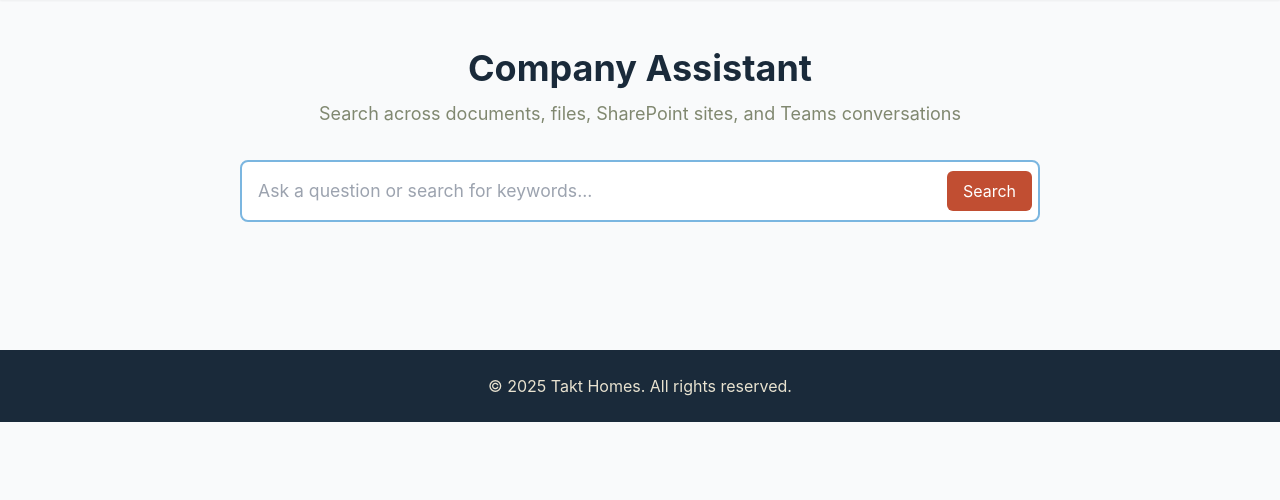
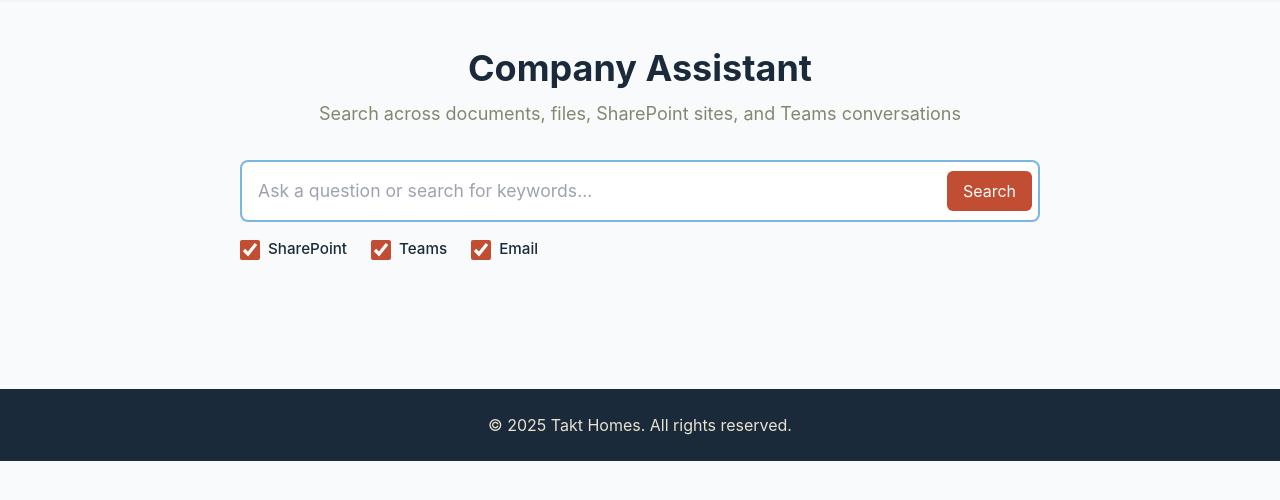
Before and after one commit to rgamage-im/in-takt, a Django app: template msgraph_integration/templates/msgraph/company_assistant.html in a window 1280 px wide. Shown: the part 64-564 px from the top of the page. Run offline with Django 5.2, Linux system fonts and the light colour scheme; the template is opened without the code that fills it, so the values that code supplies are empty; some libraries are stand-ins or nearby versions.

Commit message:
added email to compay assistant search

```diff
--- a/msgraph_integration/templates/msgraph/company_assistant.html
+++ b/msgraph_integration/templates/msgraph/company_assistant.html
@@ -12,7 +12,36 @@
 
     .search-input-wrapper {
         position: relative;
+        margin-bottom: 1rem;
+    }
+
+    .search-sources {
+        display: flex;
+        gap: 1.5rem;
         margin-bottom: 2rem;
+        align-items: center;
+    }
+
+    .source-checkbox {
+        display: flex;
+        align-items: center;
+        gap: 0.5rem;
+        cursor: pointer;
+    }
+
+    .source-checkbox input[type="checkbox"] {
+        width: 1.25rem;
+        height: 1.25rem;
+        cursor: pointer;
+        accent-color: var(--color-warm-brick);
+    }
+
+    .source-checkbox label {
+        cursor: pointer;
+        font-size: 0.95rem;
+        color: var(--color-deep-navy);
+        font-weight: 500;
+        user-select: none;
     }
 
     .search-input {
@@ -176,6 +205,10 @@
     .icon-chat {
         color: var(--color-olive-gray);
     }
+
+    .icon-email {
+        color: var(--color-warm-brick);
+    }
 </style>
 {% endblock %}
 
@@ -205,6 +238,22 @@
                 <span id="searchButtonText">Search</span>
                 <span id="searchButtonSpinner" class="spinner" style="display: none;"></span>
             </button>
+        </div>
+
+        <!-- Search Source Checkboxes -->
+        <div class="search-sources">
+            <div class="source-checkbox">
+                <input type="checkbox" id="sourceSharePoint" checked>
+                <label for="sourceSharePoint">SharePoint</label>
+            </div>
+            <div class="source-checkbox">
+                <input type="checkbox" id="sourceTeams" checked>
+                <label for="sourceTeams">Teams</label>
+            </div>
+            <div class="source-checkbox">
+                <input type="checkbox" id="sourceEmail" checked>
+                <label for="sourceEmail">Email</label>
+            </div>
         </div>
 
         <!-- Error Display -->
@@ -240,6 +289,20 @@
                 <div id="teamsResults"></div>
             </div>
 
+            <!-- Email Results -->
+            <div id="emailSection" class="result-category" style="display: none;">
+                <div class="result-category-header">
+                    <div class="result-category-title">
+                        <svg class="w-6 h-6 icon-email" fill="none" stroke="currentColor" viewBox="0 0 24 24">
+                            <path stroke-linecap="round" stroke-linejoin="round" stroke-width="2" d="M3 8l7.89 5.26a2 2 0 002.22 0L21 8M5 19h14a2 2 0 002-2V7a2 2 0 00-2-2H5a2 2 0 00-2 2v10a2 2 0 002 2z"></path>
+                        </svg>
+                        Email Messages
+                    </div>
+                    <span id="emailCount" class="result-count">0</span>
+                </div>
+                <div id="emailResults"></div>
+            </div>
+
             <!-- No Results -->
             <div id="noResults" class="no-results" style="display: none;">
                 <svg class="w-16 h-16 mx-auto mb-4 text-gray-400" fill="none" stroke="currentColor" viewBox="0 0 24 24">
@@ -251,7 +314,6 @@
         </div>
     </div>
 </div>
-
 <script>
 document.addEventListener('DOMContentLoaded', function() {
     const searchInput = document.getElementById('searchInput');
@@ -262,11 +324,19 @@ document.addEventListener('DOMContentLoaded', function() {
     const errorDisplay = document.getElementById('errorDisplay');
     const documentsSection = document.getElementById('documentsSection');
     const teamsSection = document.getElementById('teamsSection');
+    const emailSection = document.getElementById('emailSection');
     const noResults = document.getElementById('noResults');
     const documentsResults = document.getElementById('documentsResults');
     const teamsResults = document.getElementById('teamsResults');
+    const emailResults = document.getElementById('emailResults');
     const documentsCount = document.getElementById('documentsCount');
     const teamsCount = document.getElementById('teamsCount');
+    const emailCount = document.getElementById('emailCount');
+
+    // Checkboxes
+    const sourceSharePoint = document.getElementById('sourceSharePoint');
+    const sourceTeams = document.getElementById('sourceTeams');
+    const sourceEmail = document.getElementById('sourceEmail');
 
     // Allow Enter key to trigger search
     searchInput.addEventListener('keypress', function(e) {
@@ -284,11 +354,23 @@ document.addEventListener('DOMContentLoaded', function() {
             return;
         }
 
+        // Check which sources are enabled
+        const searchSharePoint = sourceSharePoint.checked;
+        const searchTeams = sourceTeams.checked;
+        const searchEmail = sourceEmail.checked;
+
+        // Require at least one source
+        if (!searchSharePoint && !searchTeams && !searchEmail) {
+            showError('Please select at least one search source.');
+            return;
+        }
+
         // Reset UI
         errorDisplay.style.display = 'none';
         resultsSection.classList.remove('visible');
         documentsSection.style.display = 'none';
         teamsSection.style.display = 'none';
+        emailSection.style.display = 'none';
         noResults.style.display = 'none';
 
         // Show loading state
@@ -297,16 +379,49 @@ document.addEventListener('DOMContentLoaded', function() {
         searchButtonSpinner.style.display = 'inline-block';
 
         try {
-            // Fetch both search results in parallel
-            const [globalResults, teamsResults] = await Promise.all([
-                fetch(`/graph/api/search/global/?q=${encodeURIComponent(query)}&size=25`)
-                    .then(r => r.json()),
-                fetch(`/graph/api/search/teams/?q=${encodeURIComponent(query)}&size=25`)
-                    .then(r => r.json())
-            ]);
+            // Build array of promises for selected sources
+            const searchPromises = [];
+
+            if (searchSharePoint) {
+                searchPromises.push(
+                    fetch(`/graph/api/search/global/?q=${encodeURIComponent(query)}&size=10`)
+                        .then(r => r.json())
+                        .then(data => ({ type: 'sharepoint', data }))
+                );
+            }
+
+            if (searchTeams) {
+                searchPromises.push(
+                    fetch(`/graph/api/search/teams/?q=${encodeURIComponent(query)}&size=10`)
+                        .then(r => r.json())
+                        .then(data => ({ type: 'teams', data }))
+                );
+            }
+
+            if (searchEmail) {
+                searchPromises.push(
+                    fetch(`/graph/api/search/email/?q=${encodeURIComponent(query)}&size=10`)
+                        .then(r => r.json())
+                        .then(data => ({ type: 'email', data }))
+                );
+            }
+
+            // Fetch all selected searches in parallel
+            const results = await Promise.all(searchPromises);
+
+            // Organize results by type
+            const resultsByType = {
+                sharepoint: null,
+                teams: null,
+                email: null
+            };
+
+            results.forEach(result => {
+                resultsByType[result.type] = result.data;
+            });
 
             // Process and display results
-            displayResults(globalResults, teamsResults);
+            displayResults(resultsByType);
 
         } catch (error) {
             console.error('Search error:', error);
@@ -319,14 +434,15 @@ document.addEventListener('DOMContentLoaded', function() {
         }
     }
 
-    function displayResults(globalData, teamsData) {
+    function displayResults(resultsByType) {
         resultsSection.classList.add('visible');
 
-        // Extract results from API response
-        const globalHits = extractHits(globalData);
-        const teamsHits = extractHits(teamsData);
+        // Extract results from API responses
+        const globalHits = resultsByType.sharepoint ? extractHits(resultsByType.sharepoint) : [];
+        const teamsHits = resultsByType.teams ? extractHits(resultsByType.teams) : [];
+        const emailHits = resultsByType.email ? extractHits(resultsByType.email) : [];
 
-        // Display global search results (documents, sites, lists)
+        // Display SharePoint/global search results (documents, sites, lists)
         if (globalHits.length > 0) {
             documentsSection.style.display = 'block';
             documentsCount.textContent = globalHits.length;
@@ -340,8 +456,15 @@ document.addEventListener('DOMContentLoaded', function() {
             teamsResults.innerHTML = teamsHits.map(hit => renderTeamsResult(hit)).join('');
         }
 
-        // Show "no results" if both are empty
-        if (globalHits.length === 0 && teamsHits.length === 0) {
+        // Display Email results
+        if (emailHits.length > 0) {
+            emailSection.style.display = 'block';
+            emailCount.textContent = emailHits.length;
+            emailResults.innerHTML = emailHits.map(hit => renderEmailResult(hit)).join('');
+        }
+
+        // Show "no results" if all are empty
+        if (globalHits.length === 0 && teamsHits.length === 0 && emailHits.length === 0) {
             noResults.style.display = 'block';
         }
     }
@@ -427,6 +550,34 @@ document.addEventListener('DOMContentLoaded', function() {
         `;
     }
 
+    function renderEmailResult(hit) {
+        const resource = hit.resource || {};
+        const summary = hit.summary || '';
+        const from = resource.from?.emailAddress?.name || 'Unknown';
+        const subject = resource.subject || 'No Subject';
+        const receivedDateTime = resource.receivedDateTime;
+        const webUrl = resource.webLink || '#';
+
+        let metaParts = [];
+        metaParts.push(`From: ${from}`);
+        if (receivedDateTime) {
+            const date = new Date(receivedDateTime);
+            metaParts.push(date.toLocaleString());
+        }
+
+        return `
+            <div class="result-item">
+                <div class="result-title">
+                    <a href="${escapeHtml(webUrl)}" target="_blank" rel="noopener noreferrer">
+                        ${escapeHtml(subject)}
+                    </a>
+                </div>
+                ${metaParts.length > 0 ? `<div class="result-meta">${escapeHtml(metaParts.join(' • '))}</div>` : ''}
+                ${summary ? `<div class="result-summary">${escapeHtml(summary)}</div>` : ''}
+            </div>
+        `;
+    }
+
     function showError(message) {
         errorDisplay.textContent = message;
         errorDisplay.style.display = 'block';
--- a/msgraph_integration/urls.py
+++ b/msgraph_integration/urls.py
@@ -29,6 +29,7 @@ from .api_views import (
     SearchAllDrivesIncludingSharePointAPIView,
     GlobalSearchAPIView,
     TeamsSearchAPIView,
+    EmailSearchAPIView,
     ExpenseReceiptsAPIView,
     DownloadFileAPIView,
     UploadReceiptToQuickBooksAPIView,
@@ -89,6 +90,7 @@ urlpatterns = [
     # Global Search API
     path('api/search/global/', GlobalSearchAPIView.as_view(), name='api-global-search'),
     path('api/search/teams/', TeamsSearchAPIView.as_view(), name='api-teams-search'),
+    path('api/search/email/', EmailSearchAPIView.as_view(), name='api-email-search'),
 
     # Expense Receipts API
     path('api/receipts/expense/', ExpenseReceiptsAPIView.as_view(), name='api-expense-receipts'),
```
Also changed, not shown: msgraph_integration/api_views.py (+111 -0 lines).
